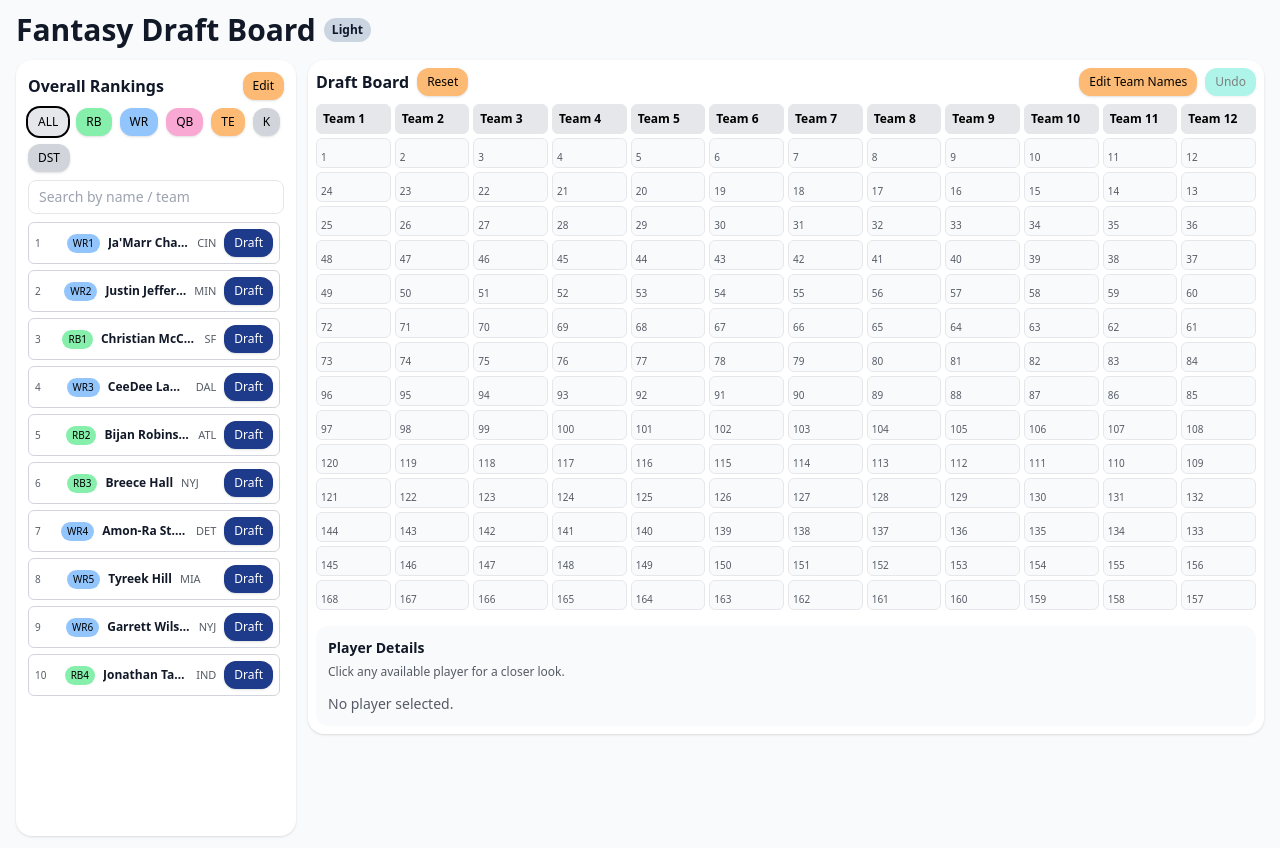
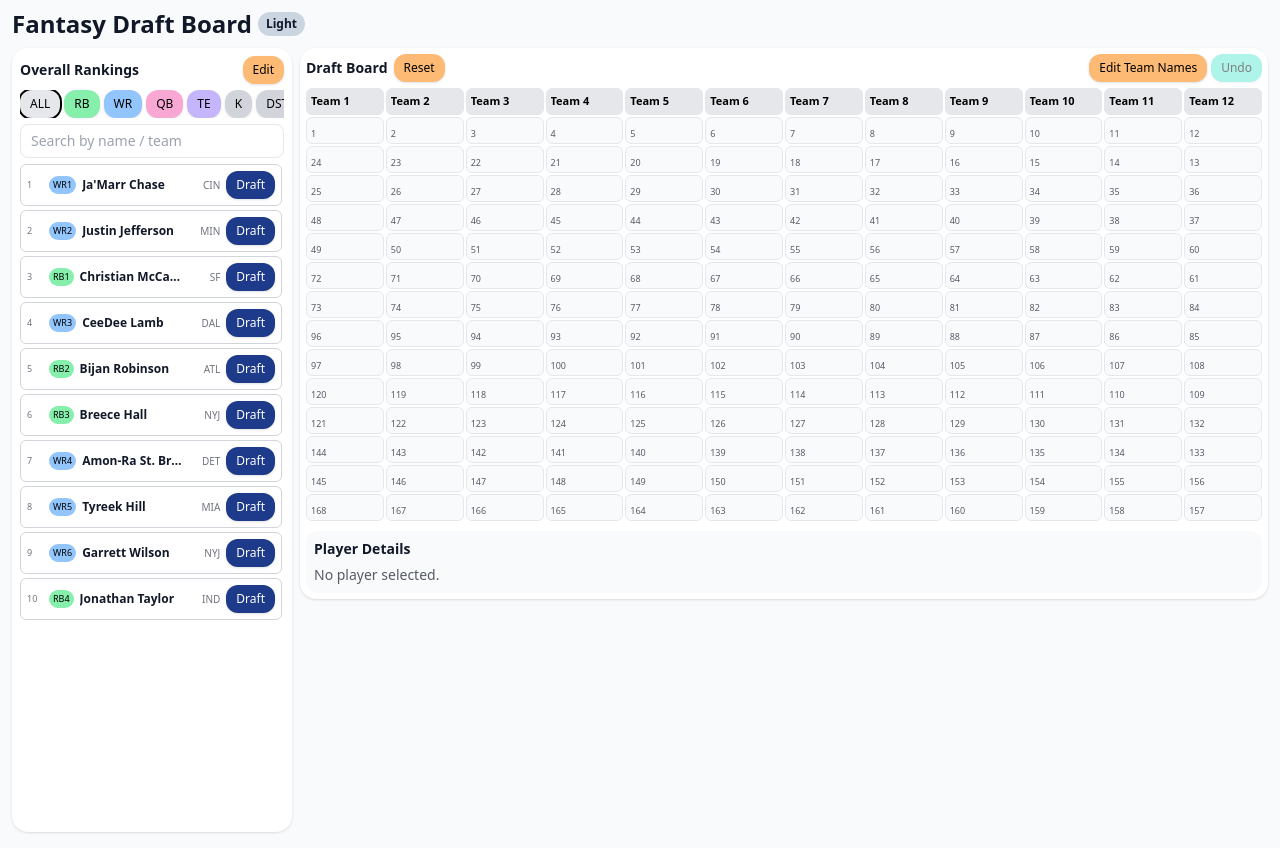
Before and after one commit to breonmr/fantasy-draft-board, a React (Vite) app: page / in a window 1280 px wide. Built offline with nearby package versions, Linux system fonts and the light colour scheme; the HTML template or start-up script is replaced by a standard one.

Commit message:
style: refine draft board density

```diff
--- a/src/App.jsx
+++ b/src/App.jsx
@@ -223,16 +223,16 @@ export default function App() {
 
   return (
     <div className={`${dark ? "bg-zinc-800 text-zinc-100" : "bg-gray-50 text-gray-900"} min-h-screen w-full`}>
-      <div className="w-full px-3 md:px-4 py-3 space-y-3">
-        <div className="flex flex-wrap items-center justify-between gap-2">
-          <div className="flex items-center gap-2">
-            <h1 className="text-2xl md:text-3xl font-bold">Fantasy Draft Board</h1>
+      <div className="w-full px-2 md:px-3 py-2 space-y-2">
+        <div className="flex flex-wrap items-center justify-between gap-1.5">
+          <div className="flex items-center gap-1.5">
+            <h1 className="text-xl md:text-2xl font-bold">Fantasy Draft Board</h1>
             <IconToggle on={dark} onClick={() => setDark((current) => !current)} />
           </div>
           <div className="flex flex-wrap items-center gap-2" />
         </div>
 
-        <div className="grid grid-cols-1 md:grid-cols-[minmax(240px,280px)_minmax(0,1fr)] gap-3 items-start">
+        <div className="grid grid-cols-1 md:grid-cols-[minmax(240px,280px)_minmax(0,1fr)] gap-2 items-start">
           <RankingsPanel
             dark={dark}
             editMode={editMode}
--- a/src/components/DraftBoard.jsx
+++ b/src/components/DraftBoard.jsx
@@ -23,22 +23,22 @@ export function DraftBoard({
   const columns = `repeat(${settings.numTeams}, minmax(0, 1fr))`;
 
   return (
-    <section className={`${dark ? "bg-zinc-700" : "bg-white"} min-w-0 rounded-2xl shadow p-2`}>
-      <div className="flex items-center justify-between gap-2 mb-2">
-        <div className="flex items-center gap-2">
-          <h2 className="font-bold">Draft Board</h2>
-          <Button className="bg-orange-300 text-black" onClick={onReset}>
+    <section className={`${dark ? "bg-zinc-700" : "bg-white"} min-w-0 rounded-2xl shadow p-1.5`}>
+      <div className="flex items-center justify-between gap-1.5 mb-1.5">
+        <div className="flex items-center gap-1.5">
+          <h2 className="font-bold text-sm">Draft Board</h2>
+          <Button className="bg-orange-300 text-black px-2 py-1 text-[11px]" onClick={onReset}>
             Reset
           </Button>
         </div>
-        <div className="flex items-center gap-2">
+        <div className="flex items-center gap-1">
           <Button
-            className={editNames ? "bg-blue-500 text-white" : "bg-orange-300 text-black"}
+            className={`${editNames ? "bg-blue-500 text-white" : "bg-orange-300 text-black"} px-2 py-1 text-[11px]`}
             onClick={() => onEditNamesChange(!editNames)}
           >
             {editNames ? "Done" : "Edit Team Names"}
           </Button>
-          <Button className="bg-teal-300 text-black" onClick={onUndo} disabled={!history.length}>
+          <Button className="bg-teal-300 text-black px-2 py-1 text-[11px]" onClick={onUndo} disabled={!history.length}>
             Undo
           </Button>
         </div>
@@ -46,24 +46,24 @@ export function DraftBoard({
 
       <div className="overflow-x-auto overflow-y-visible">
         <div className="relative min-w-[960px] xl:min-w-0">
-          <div className="grid gap-1 mb-1" style={{ gridTemplateColumns: columns }}>
+          <div className="grid gap-0.5 mb-0.5" style={{ gridTemplateColumns: columns }}>
             {Array.from({ length: settings.numTeams }, (_, column) => (
               <div
                 key={column}
                 className={`relative ${
                   dark ? "bg-zinc-600 border-zinc-600" : "bg-gray-200 border-gray-200"
-                } border p-1.5 rounded-md min-w-0`}
+                } border p-1 rounded-md min-w-0`}
               >
                 {editNames ? (
                   <input
-                    className={`w-full px-1.5 py-1 rounded border text-xs ${
+                    className={`w-full px-1 py-0.5 rounded border text-[11px] ${
                       dark ? "bg-zinc-700 border-zinc-500 text-white" : ""
                     }`}
                     value={settings.teamNames[column] || ""}
                     onChange={(event) => onTeamNameChange(column, event.target.value)}
                   />
                 ) : (
-                  <span className={`block truncate text-xs font-semibold ${dark ? "text-zinc-200" : "text-black"}`}>
+                  <span className={`block truncate text-[11px] font-semibold ${dark ? "text-zinc-200" : "text-black"}`}>
                     {settings.teamNames[column]}
                   </span>
                 )}
@@ -72,7 +72,7 @@ export function DraftBoard({
           </div>
 
           {Array.from({ length: settings.numRounds }, (_, round) => (
-            <div key={round} className="grid gap-1 mb-1" style={{ gridTemplateColumns: columns }}>
+            <div key={round} className="grid gap-0.5 mb-0.5" style={{ gridTemplateColumns: columns }}>
               {Array.from({ length: settings.numTeams }, (_, column) => {
                 const pickIndex =
                   round * settings.numTeams +
@@ -84,17 +84,22 @@ export function DraftBoard({
                     key={column}
                     className={`relative ${
                       dark ? "bg-zinc-800 border-zinc-600" : "bg-gray-50 border-gray-200"
-                    } border rounded-md p-1 min-h-[30px]`}
+                    } border rounded-md p-0.5 min-h-[27px]`}
                   >
-                    <span className="absolute left-1 bottom-0.5 text-[10px] opacity-70">{pickIndex + 1}</span>
                     {player && (
                       <div
-                        className={`px-1.5 py-1 rounded-md text-[11px] font-semibold ${positionClass(
+                        className={`relative px-1 py-0.5 pr-4 rounded-md text-[11px] font-semibold ${positionClass(
                           player.pos
-                        )} truncate`}
+                        )}`}
                       >
-                        {player.name}
+                        <span className="block truncate">{player.name}</span>
+                        <span className="absolute right-1 top-1/2 -translate-y-1/2 text-[8px] font-medium opacity-60">
+                          {pickIndex + 1}
+                        </span>
                       </div>
+                    )}
+                    {!player && (
+                      <span className="absolute left-1 bottom-0.5 text-[9px] opacity-70">{pickIndex + 1}</span>
                     )}
                   </div>
                 );
@@ -104,7 +109,7 @@ export function DraftBoard({
 
           {settings.myTeam != null && (
             <div className="pointer-events-none absolute inset-0">
-              <div className="h-full grid gap-2" style={{ gridTemplateColumns: columns }}>
+              <div className="h-full grid gap-0.5" style={{ gridTemplateColumns: columns }}>
                 <div
                   className="h-full rounded-md ring-4 ring-yellow-400"
                   style={{ gridColumn: String(settings.myTeam + 1) }}
--- a/src/components/PlayerDetails.jsx
+++ b/src/components/PlayerDetails.jsx
@@ -3,9 +3,9 @@ import { Button } from "./ui.jsx";
 
 function AdpCard({ dark, label, value }) {
   return (
-    <div className={`rounded-lg border px-3 py-2 ${dark ? "border-zinc-600 bg-zinc-800" : "border-gray-200 bg-white"}`}>
-      <div className={`text-[11px] font-medium uppercase tracking-wide ${dark ? "text-zinc-400" : "text-gray-500"}`}>{label}</div>
-      <div className={`mt-0.5 text-lg font-bold ${dark ? "text-white" : "text-gray-900"}`}>{value ?? "—"}</div>
+    <div className={`rounded-lg border px-2 py-1.5 ${dark ? "border-zinc-600 bg-zinc-800" : "border-gray-200 bg-white"}`}>
+      <div className={`text-[10px] font-medium uppercase tracking-wide ${dark ? "text-zinc-400" : "text-gray-500"}`}>{label}</div>
+      <div className={`mt-0.5 text-base font-bold ${dark ? "text-white" : "text-gray-900"}`}>{value ?? "—"}</div>
     </div>
   );
 }
@@ -13,26 +13,26 @@ function AdpCard({ dark, label, value }) {
 function StatsTable({ position, rows, display }) {
   if (position === "QB") {
     return (
-      <table className="w-full text-xs">
+      <table className="w-full text-[11px]">
         <thead>
           <tr className="text-left">
-            <th className="py-1 pr-2">Year</th>
-            <th className="py-1 pr-2">Att</th>
-            <th className="py-1 pr-2">Pass Yds</th>
-            <th className="py-1 pr-2">Pass TD</th>
-            <th className="py-1 pr-2">Rush Yds</th>
-            <th className="py-1 pr-2">Rush TD</th>
+            <th className="py-0.5 pr-2">Year</th>
+            <th className="py-0.5 pr-2">Att</th>
+            <th className="py-0.5 pr-2">Pass Yds</th>
+            <th className="py-0.5 pr-2">Pass TD</th>
+            <th className="py-0.5 pr-2">Rush Yds</th>
+            <th className="py-0.5 pr-2">Rush TD</th>
           </tr>
         </thead>
         <tbody>
           {rows.map(({ year, data }) => (
             <tr key={year}>
-              <td className="py-1 pr-2">{year}</td>
-              <td className="py-1 pr-2">{display(data.pass_att)}</td>
-              <td className="py-1 pr-2">{display(data.pass_yds)}</td>
-              <td className="py-1 pr-2">{display(data.pass_td)}</td>
-              <td className="py-1 pr-2">{display(data.rush_yds)}</td>
-              <td className="py-1 pr-2">{display(data.rush_td)}</td>
+              <td className="py-0.5 pr-2">{year}</td>
+              <td className="py-0.5 pr-2">{display(data.pass_att)}</td>
+              <td className="py-0.5 pr-2">{display(data.pass_yds)}</td>
+              <td className="py-0.5 pr-2">{display(data.pass_td)}</td>
+              <td className="py-0.5 pr-2">{display(data.rush_yds)}</td>
+              <td className="py-0.5 pr-2">{display(data.rush_td)}</td>
             </tr>
           ))}
         </tbody>
@@ -41,30 +41,30 @@ function StatsTable({ position, rows, display }) {
   }
 
   return (
-    <table className="w-full text-xs">
+    <table className="w-full text-[11px]">
       <thead>
         <tr className="text-left">
-          <th className="py-1 pr-2">Year</th>
-          <th className="py-1 pr-2">Targets</th>
-          <th className="py-1 pr-2">Rec</th>
-          <th className="py-1 pr-2">Rec Yds</th>
-          <th className="py-1 pr-2">Rec TD</th>
-          <th className="py-1 pr-2">Rush Att</th>
-          <th className="py-1 pr-2">Rush Yds</th>
-          <th className="py-1 pr-2">Rush TD</th>
+          <th className="py-0.5 pr-2">Year</th>
+          <th className="py-0.5 pr-2">Targets</th>
+          <th className="py-0.5 pr-2">Rec</th>
+          <th className="py-0.5 pr-2">Rec Yds</th>
+          <th className="py-0.5 pr-2">Rec TD</th>
+          <th className="py-0.5 pr-2">Rush Att</th>
+          <th className="py-0.5 pr-2">Rush Yds</th>
+          <th className="py-0.5 pr-2">Rush TD</th>
         </tr>
       </thead>
       <tbody>
         {rows.map(({ year, data }) => (
           <tr key={year}>
-            <td className="py-1 pr-2">{year}</td>
-            <td className="py-1 pr-2">{display(data.targets)}</td>
-            <td className="py-1 pr-2">{display(data.receptions)}</td>
-            <td className="py-1 pr-2">{display(data.rec_yds)}</td>
-            <td className="py-1 pr-2">{display(data.rec_td)}</td>
-            <td className="py-1 pr-2">{display(data.rush_att)}</td>
-            <td className="py-1 pr-2">{display(data.rush_yds)}</td>
-            <td className="py-1 pr-2">{display(data.rush_td)}</td>
+            <td className="py-0.5 pr-2">{year}</td>
+            <td className="py-0.5 pr-2">{display(data.targets)}</td>
+            <td className="py-0.5 pr-2">{display(data.receptions)}</td>
+            <td className="py-0.5 pr-2">{display(data.rec_yds)}</td>
+            <td className="py-0.5 pr-2">{display(data.rec_td)}</td>
+            <td className="py-0.5 pr-2">{display(data.rush_att)}</td>
+            <td className="py-0.5 pr-2">{display(data.rush_yds)}</td>
+            <td className="py-0.5 pr-2">{display(data.rush_td)}</td>
           </tr>
         ))}
       </tbody>
@@ -90,23 +90,18 @@ export function PlayerDetails({
   const display = (value) => (value === undefined ? "—" : String(value));
 
   return (
-    <section className={`${dark ? "bg-zinc-800" : "bg-gray-50"} rounded-xl p-3 mt-3 w-full`}>
-      <div className="flex items-center justify-between gap-3 mb-3">
-        <div>
-          <h3 className="font-semibold text-sm">Player Details</h3>
-          <span className="text-xs opacity-70">Click any available player for a closer look.</span>
-        </div>
-      </div>
+    <section className={`${dark ? "bg-zinc-800" : "bg-gray-50"} rounded-xl p-2 mt-2 w-full`}>
+      <h3 className="mb-1.5 font-semibold text-sm">Player Details</h3>
 
       {!selected ? (
         <div className="text-sm opacity-70">No player selected.</div>
       ) : (
-        <div className="space-y-3">
-          <div className="grid grid-cols-1 lg:grid-cols-10 gap-3">
-            <section className={`${dark ? "bg-zinc-700" : "bg-white"} rounded-lg p-3 lg:col-span-4`}>
-              <div className="text-[11px] font-medium uppercase tracking-wide opacity-60">Player profile</div>
-              <div className="mt-2 flex gap-3 items-center">
-                <div className="w-16 h-16 rounded-lg overflow-hidden bg-gray-200 shrink-0 flex items-center justify-center text-gray-500">
+        <div className="space-y-2">
+          <div className="grid grid-cols-1 lg:grid-cols-10 gap-2">
+            <section className={`${dark ? "bg-zinc-700" : "bg-white"} rounded-lg p-2 lg:col-span-4`}>
+              <div className="text-[10px] font-medium uppercase tracking-wide opacity-60">Player profile</div>
+              <div className="mt-1 flex gap-2 items-center">
+                <div className="w-14 h-14 rounded-lg overflow-hidden bg-gray-200 shrink-0 flex items-center justify-center text-gray-500">
                   {selected.name
                     .split(" ")
                     .map((part) => part[0])
@@ -115,35 +110,35 @@ export function PlayerDetails({
                     .toUpperCase()}
                 </div>
                 <div className="min-w-0">
-                  <div className="font-bold text-base truncate">{selected.name}</div>
-                  <div className="text-sm opacity-80">
+                  <div className="font-bold text-sm truncate">{selected.name}</div>
+                  <div className="text-[11px] opacity-80">
                     {selected.pos || "POS"} • {selected.team || "TEAM"}
                   </div>
                 </div>
               </div>
             </section>
 
-            <section className={`${dark ? "bg-zinc-700" : "bg-white"} rounded-lg p-3 lg:col-span-6`}>
-              <div className="text-[11px] font-medium uppercase tracking-wide opacity-60">Draft context</div>
-              <div className="mt-2 grid grid-cols-1 sm:grid-cols-2 gap-2">
+            <section className={`${dark ? "bg-zinc-700" : "bg-white"} rounded-lg p-2 lg:col-span-6`}>
+              <div className="text-[10px] font-medium uppercase tracking-wide opacity-60">Draft context</div>
+              <div className="mt-1 grid grid-cols-2 gap-1.5">
                 <AdpCard dark={dark} label="Yahoo ADP" value={selectedAdp.yahoo} />
                 <AdpCard dark={dark} label="FantasyPros ADP" value={selectedAdp.fantasypros} />
               </div>
             </section>
           </div>
 
-          <section className={`${dark ? "bg-zinc-700" : "bg-white"} rounded-lg p-3`}>
-            <div className="flex flex-wrap items-center justify-between gap-2 mb-2">
+          <section className={`${dark ? "bg-zinc-700" : "bg-white"} rounded-lg p-2`}>
+            <div className="flex flex-wrap items-center justify-between gap-1.5 mb-1">
               <div>
-                <div className="text-[11px] font-medium uppercase tracking-wide opacity-60">Recent performance</div>
-                <div className="text-xs opacity-70">Last 3 Seasons</div>
+                <div className="text-[10px] font-medium uppercase tracking-wide opacity-60">Recent performance</div>
+                <div className="text-[11px] opacity-70">Last 3 Seasons</div>
               </div>
-              <div className="flex gap-2">
-                <Button className="bg-orange-300 text-black" onClick={openStats}>
+              <div className="flex gap-1">
+                <Button className="bg-orange-300 text-black px-2 py-1 text-[10px]" onClick={openStats}>
                   Import Stats CSV
                 </Button>
                 <input ref={statsFileRef} type="file" accept=".csv,text/csv" className="hidden" />
-                <Button className="bg-orange-300 text-black" onClick={openAdp}>
+                <Button className="bg-orange-300 text-black px-2 py-1 text-[10px]" onClick={openAdp}>
                   Import ADP CSV
                 </Button>
                 <input ref={adpFileRef} type="file" accept=".csv,text/csv" className="hidden" />
--- a/src/components/RankingsPanel.jsx
+++ b/src/components/RankingsPanel.jsx
@@ -21,7 +21,7 @@ function PlayerRow({
       }
       className={`rounded-md border ${
         dark ? "border-zinc-600 bg-zinc-700" : "border-gray-300 bg-white"
-      } flex items-center justify-between gap-2 p-1.5 ${
+      } flex items-center justify-between gap-1.5 px-1.5 py-1.5 ${
         editMode ? "cursor-grab" : "cursor-pointer hover:border-blue-400 hover:shadow-sm"
       } select-none ${beingDragged ? "opacity-40" : ""}`}
       onPointerDown={onPointerDown}
@@ -30,15 +30,15 @@ function PlayerRow({
       }}
       title={editMode ? "Drag to reorder" : "Click card for details; click Draft to draft"}
     >
-      <div className="flex items-center gap-2 flex-1 min-w-0">
-        <span className="w-6 text-[10px] opacity-70 tabular-nums">{(player.rank ?? 0) + 1}</span>
-        <span className={`text-[10px] px-1.5 py-0.5 rounded-full ${positionClass(player.pos)}`}>
+      <div className="flex items-center gap-1.5 flex-1 min-w-0">
+        <span className="w-4 shrink-0 text-[9px] opacity-60 tabular-nums">{(player.rank ?? 0) + 1}</span>
+        <span className={`shrink-0 text-[9px] px-1 py-0.5 rounded-full ${positionClass(player.pos)}`}>
           {player.pos ? `${player.pos}${positionIndex ?? ""}` : "POS"}
         </span>
         {!editMode ? (
           <>
             <button
-              className="font-semibold text-[12px] hover:underline truncate"
+              className="min-w-0 flex-1 text-left font-semibold text-[12px] hover:underline truncate"
               onClick={(event) => {
                 event.stopPropagation();
                 onSelect(player.id);
@@ -47,28 +47,28 @@ function PlayerRow({
             >
               {player.name}
             </button>
-            <span className="text-[11px] opacity-70 shrink-0">{player.team || ""}</span>
+            <span className="w-7 shrink-0 text-right text-[10px] opacity-60">{player.team || ""}</span>
           </>
         ) : (
           <>
-            <span className="font-semibold text-[12px] truncate">{player.name}</span>
-            <span className="text-[11px] opacity-70 shrink-0">{player.team || ""}</span>
+            <span className="min-w-0 flex-1 font-semibold text-[12px] truncate">{player.name}</span>
+            <span className="w-7 shrink-0 text-right text-[10px] opacity-60">{player.team || ""}</span>
           </>
         )}
       </div>
 
       {!editMode && (
-        <div className="shrink-0 flex items-center gap-2">
+        <div className="shrink-0 flex items-center gap-1">
           {player.target > 0 && (
             <span
-              className="inline-flex items-center gap-1 px-1.5 py-0.5 rounded-full text-[10px] font-bold bg-amber-300 text-amber-900"
+              className="inline-flex items-center gap-0.5 px-1 py-0.5 rounded-full text-[9px] font-bold bg-amber-300 text-amber-900"
               title={`Target ${player.target}`}
             >
               ★ {player.target}
             </span>
           )}
           <Button
-            className="bg-blue-900 text-white"
+            className="bg-blue-900 text-white px-2 py-1 text-[11px]"
             onClick={(event) => {
               event.stopPropagation();
               onDraft(player.id);
@@ -102,21 +102,21 @@ export function RankingsPanel({
 }) {
   return (
     <section
-      className={`${dark ? "bg-zinc-700" : "bg-white"} rounded-2xl shadow p-3 flex flex-col min-h-0 md:sticky md:top-3 md:h-[calc(100vh-1.5rem)]`}
+      className={`${dark ? "bg-zinc-700" : "bg-white"} rounded-2xl shadow p-2 flex flex-col min-h-0 md:sticky md:top-2 md:h-[calc(100vh-1rem)]`}
     >
-      <div className="flex items-center justify-between mb-2">
-        <h2 className="font-bold">Overall Rankings</h2>
-        <div className="flex items-center gap-2">
+      <div className="flex items-center justify-between mb-1.5">
+        <h2 className="font-bold text-sm">Overall Rankings</h2>
+        <div className="flex items-center gap-1">
           {!editMode ? (
-            <Button onClick={() => onEditModeChange(true)} className="bg-orange-300 text-black">
+            <Button onClick={() => onEditModeChange(true)} className="bg-orange-300 text-black px-2 py-1 text-[11px]">
               Edit
             </Button>
           ) : (
             <>
-              <Button onClick={onOpenImport} className="bg-orange-300 text-black">
+              <Button onClick={onOpenImport} className="bg-orange-300 text-black px-2 py-1 text-[11px]">
                 Import
               </Button>
-              <Button onClick={() => onEditModeChange(false)} className="bg-blue-500 text-white">
+              <Button onClick={() => onEditModeChange(false)} className="bg-blue-500 text-white px-2 py-1 text-[11px]">
                 Done
               </Button>
             </>
@@ -124,14 +124,14 @@ export function RankingsPanel({
         </div>
       </div>
 
-      <div className="flex items-center gap-2 mb-2 flex-wrap">
+      <div className="flex flex-nowrap items-center gap-1 mb-1.5 overflow-x-auto">
         {POS_LIST.map((tab) => {
           const pastel = tab === "ALL" ? "bg-gray-200 text-black" : positionClass(tab);
           const active = posTab === tab ? "ring-2 ring-black" : "";
           return (
             <Button
               key={tab}
-              className={`text-xs ${pastel} ${active}`}
+              className={`shrink-0 px-2 py-1 text-[10px] ${pastel} ${active}`}
               onClick={() => onPosTabChange(tab)}
             >
               {tab}
@@ -140,7 +140,7 @@ export function RankingsPanel({
         })}
       </div>
 
-      <div className="relative mb-2">
+      <div className="relative mb-1.5">
         <Input
           placeholder="Search by name / team"
           value={search}
@@ -164,7 +164,7 @@ export function RankingsPanel({
         )}
       </div>
 
-      <ul className="space-y-1.5 flex-1 min-h-0 overflow-y-auto overscroll-contain pr-1">
+      <ul className="space-y-1 flex-1 min-h-0 overflow-y-auto overscroll-contain pr-0.5">
         {players.map((player, index) => (
           <Fragment key={player.id}>
             {insertIndex === index && editMode && (
--- a/src/data/draftDefaults.js
+++ b/src/data/draftDefaults.js
@@ -28,7 +28,7 @@ export function positionClass(pos) {
   const normalizedPos = (pos || "").toUpperCase();
   if (normalizedPos === "WR") return "bg-blue-300 text-black";
   if (normalizedPos === "RB") return "bg-green-300 text-black";
-  if (normalizedPos === "TE") return "bg-orange-300 text-black";
+  if (normalizedPos === "TE") return "bg-violet-300 text-black";
   if (normalizedPos === "QB") return "bg-pink-300 text-black";
   return "bg-gray-300 text-black";
 }
```
